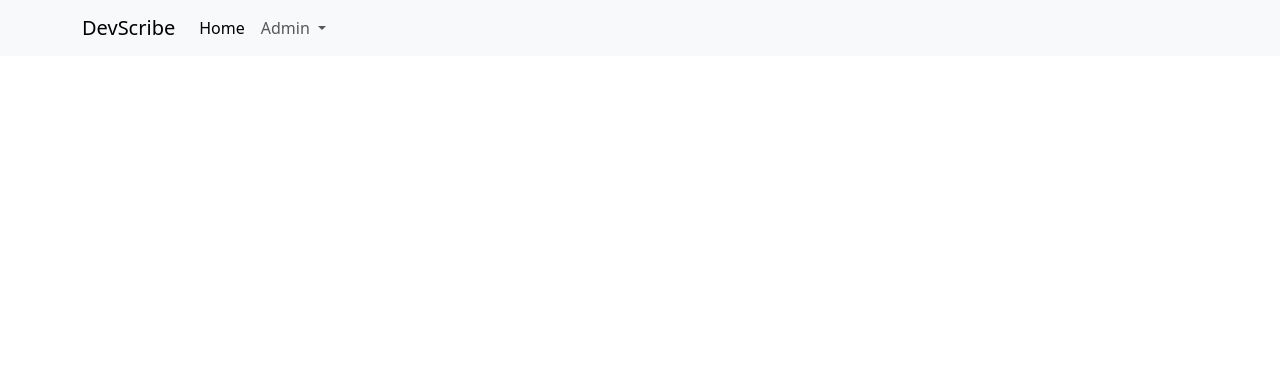
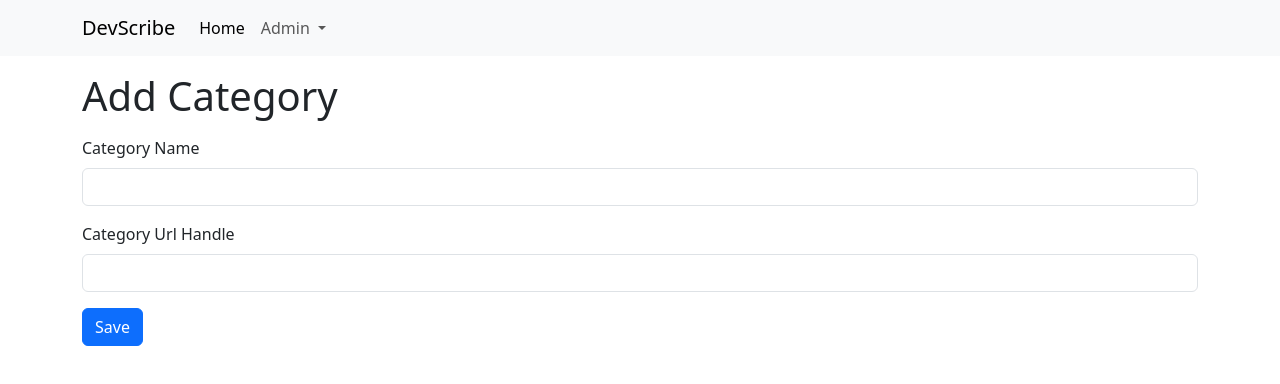
Before and after one commit to puruj/DevScribe.UI, an Angular app: page /admin/categories/add in a window 1280 px wide. Before the commit this address led to /. Shown: the top 384 px of the page. Built offline with nearby package versions, Linux system fonts and the light colour scheme.

Commit message:
create add category component and routing

```diff
--- a/src/app/app-routing.module.ts
+++ b/src/app/app-routing.module.ts
@@ -1,11 +1,16 @@
 import { NgModule } from '@angular/core';
 import { RouterModule, Routes } from '@angular/router';
 import { CategoryListComponent } from './features/category/category-list/category-list.component';
+import { AddCategoryComponent } from './features/category/add-category/add-category.component';
 
 const routes: Routes = [
   {
     path: 'admin/categories',
     component: CategoryListComponent
+  },
+  {
+    path: 'admin/categories/add',
+    component: AddCategoryComponent
   }
 ];
 
--- /dev/null
+++ b/src/app/features/category/add-category/add-category.component.html
@@ -0,0 +1,22 @@
+<div class="container">
+    <h1 class="mt-3">Add Category</h1>
+
+    <form #form="ngForm" (ngSubmit)="onFormSubmit()">
+        <div class="mt-2">
+           <div class="mt-3">
+                <label class="form-label">Category Name</label>
+                <input type="text" id="categoryName" class="form-control" name="categoryName" [(ngModel)]="model.name">
+           </div>
+
+           <div class="mt-3">
+            <label class="form-label">Category Url Handle</label>
+            <input type="text" id="categoryUrlHandle" class="form-control" name="categoryUrlHandle" [(ngModel)]="model.urlHandle">
+            </div>
+
+            <div class="mt-3">
+                <button type="submit" class="btn btn-primary">Save</button>
+            </div>
+
+        </div>
+    </form>
+</div>
--- /dev/null
+++ b/src/app/features/category/add-category/add-category.component.ts
@@ -0,0 +1,23 @@
+import { Component } from '@angular/core';
+import { AddCategoryRequest } from '../models/add-category-request.model';
+
+@Component({
+  selector: 'app-add-category',
+  templateUrl: './add-category.component.html',
+  styleUrls: ['./add-category.component.css']
+})
+export class AddCategoryComponent {
+
+  model: AddCategoryRequest;
+
+  constructor() {
+    this.model = {
+      name: '',
+      urlHandle: ''
+    };
+  }
+
+  onFormSubmit() {
+    console.log(this.model);
+  }
+}
--- a/src/app/features/category/category-list/category-list.component.html
+++ b/src/app/features/category/category-list/category-list.component.html
@@ -3,7 +3,7 @@
     <h1 class="mt-3">Category List</h1>
 
     <div class="d-flex justify-content-end mt-3">
-        <a href="" class="btn btn-primary">Add Category</a>
+        <a [routerLink]="['/admin/categories/add']" class="btn btn-primary">Add Category</a>
     </div>
 
 </div>
--- /dev/null
+++ b/src/app/features/category/models/add-category-request.model.ts
@@ -0,0 +1,4 @@
+export interface AddCategoryRequest{
+    name: string;
+    urlHandle: string;
+}
```
Also changed, not shown: src/app/app.module.ts (+6 -2 lines), src/app/features/category/add-category/add-category.component.css (added), 1 other file (tests, documents, lock files or other folders).
